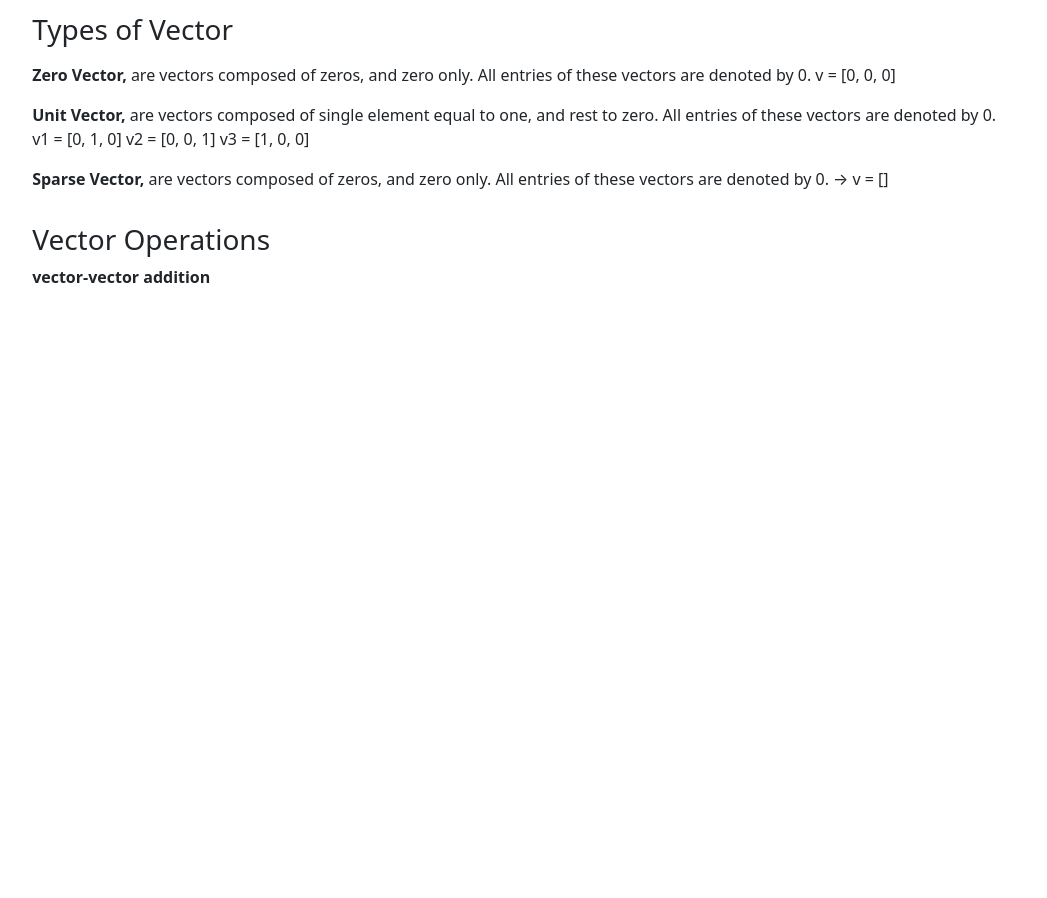
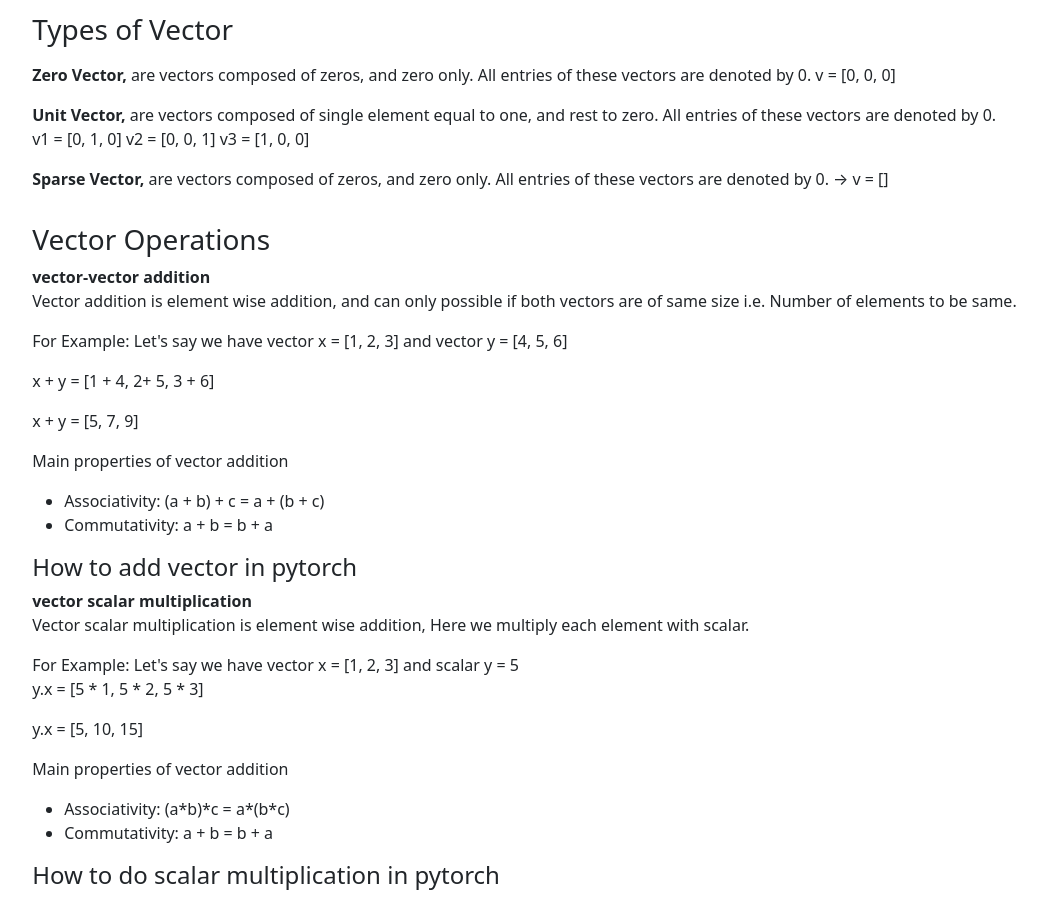
Before and after one commit to abhishekbajpai/linear-algebra-for-machine-leanring, a plain HTML site: page index.html in a window 1280 px wide. Shown: the part 940-1838 px from the top of the page, without its empty margins (205-1252 px from the left). Before the commit the page ends 1229 px from the top, so only its background shows below. Drawn offline with Linux system fonts and the light colour scheme.

Commit message:
Update index.html

```diff
--- a/index.html
+++ b/index.html
@@ -126,6 +126,46 @@
                 <h3 class=""> Vector Operations </h3>
                 <div>
                     <b> vector-vector addition </b>
+                    <p> Vector addition is element wise addition, and can only possible if both vectors are of same size
+                        i.e. Number of elements to be same. </p>
+                    <p>
+                        For Example:
+                        Let's say we have vector x = [1, 2, 3] and vector y = [4, 5, 6]
+                    <p> x + y = [1 + 4, 2+ 5, 3 + 6] </p>
+                    <p> x + y = [5, 7, 9] </p>
+                    </p>
+
+                    <p> Main properties of vector addition
+                    </p>
+                    <ul>
+                        <li>Associativity: (a + b) + c = a + (b + c) </li>
+                        <li>Commutativity: a + b = b + a </li>
+                    </ul>
+
+                    <h4> How to add vector in pytorch </h4>
+
+                </div>
+
+                <div>
+                    <b> vector scalar multiplication </b>
+                    <p> Vector scalar multiplication is element wise addition, Here we multiply each element with
+                        scalar. </p>
+                    <div>
+                        For Example:
+                        Let's say we have vector x = [1, 2, 3] and scalar y = 5
+                        <p> y.x = [5 * 1, 5 * 2, 5 * 3] </p>
+                        <p> y.x = [5, 10, 15] </p>
+                    </div>
+
+                    <p> Main properties of vector addition
+                    </p>
+                    <ul>
+                        <li>Associativity: (a*b)*c = a*(b*c) </li>
+                        <li>Commutativity: a + b = b + a </li>
+                    </ul>
+
+                    <h4> How to do scalar multiplication in pytorch </h4>
+
                 </div>
             </div>
 
```
